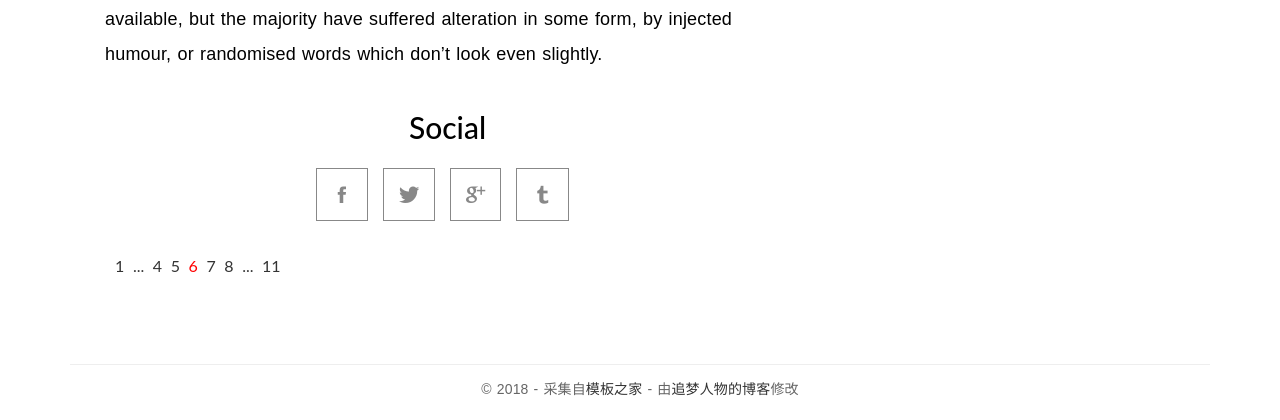
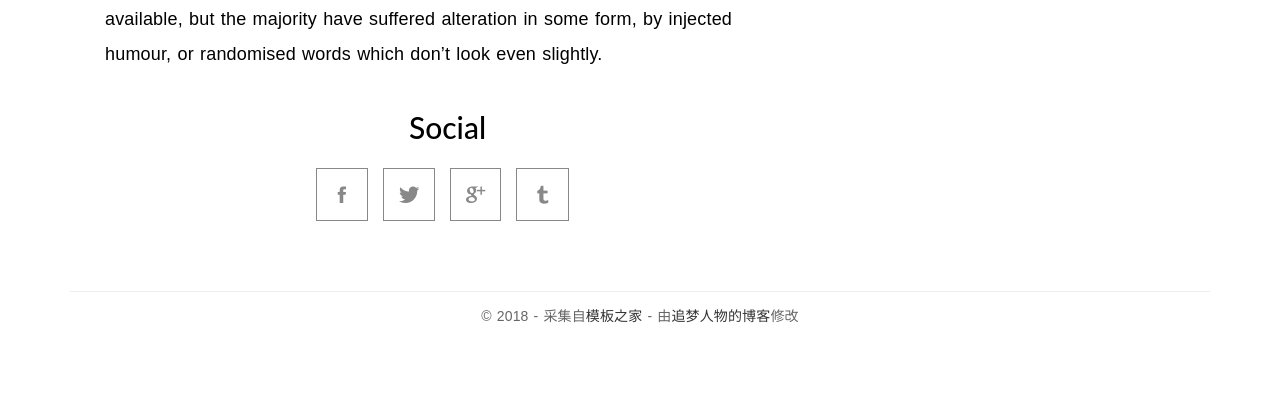
Before and after one commit to liiwei/blogproject, a Django app: page /about/ in a window 1280 px wide. Shown: the part 798-1218 px from the top of the page. After the commit the page ends 1121 px from the top, so only its background shows below. Run offline with Django 3.2, Linux system fonts and the light colour scheme; data that the repository does not hold is empty; some libraries are stand-ins or nearby versions.

Commit message:
Update about.html

```diff
--- a/templates/blog/about.html
+++ b/templates/blog/about.html
@@ -21,24 +21,4 @@
 							</div>
 						</article>
 
-                <!-- 简单分页效果
-                <div class="pagination-simple">
-                    <a href="#">上一页</a>
-                    <span class="current">第 6 页 / 共 11 页</span>
-                    <a href="#">下一页</a>
-                </div>
-                -->
-                <div class="pagination">
-                    <ul>
-                        <li><a href="">1</a></li>
-                        <li><a href="">...</a></li>
-                        <li><a href="">4</a></li>
-                        <li><a href="">5</a></li>
-                        <li class="current"><a href="">6</a></li>
-                        <li><a href="">7</a></li>
-                        <li><a href="">8</a></li>
-                        <li><a href="">...</a></li>
-                        <li><a href="">11</a></li>
-                    </ul>
-                </div>
 		{% endblock main %}
```
